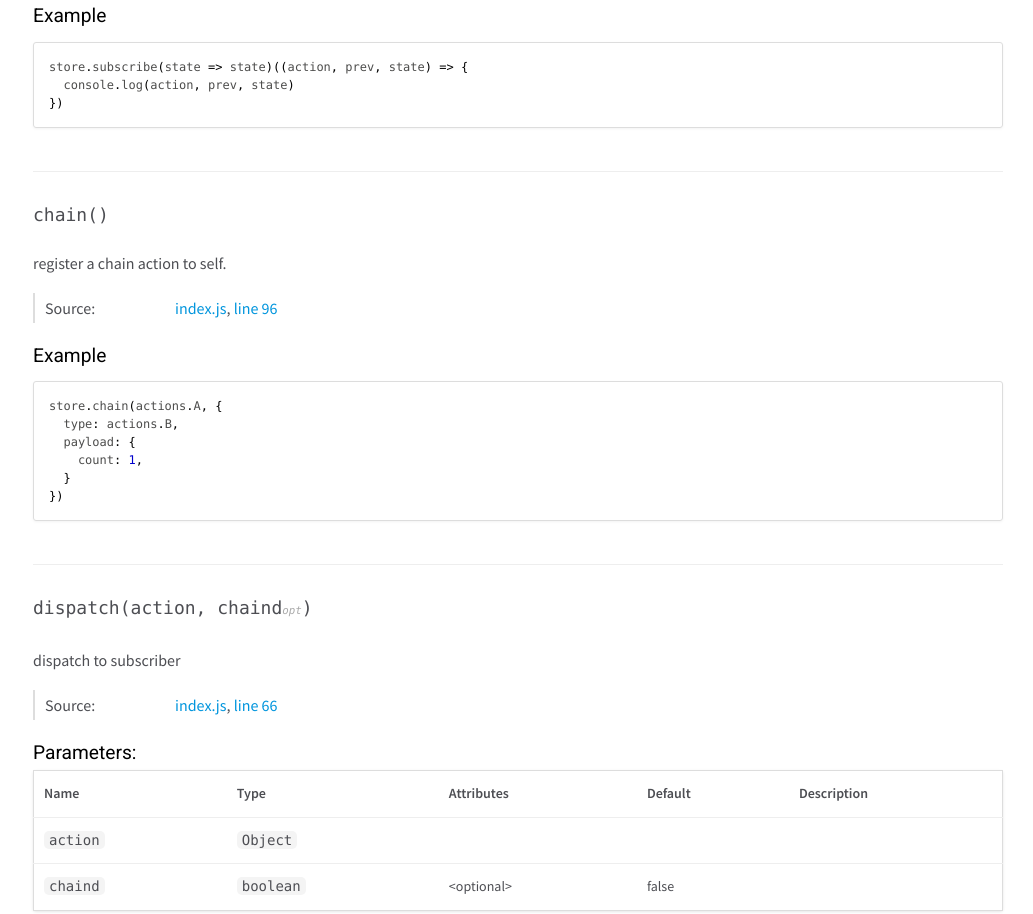
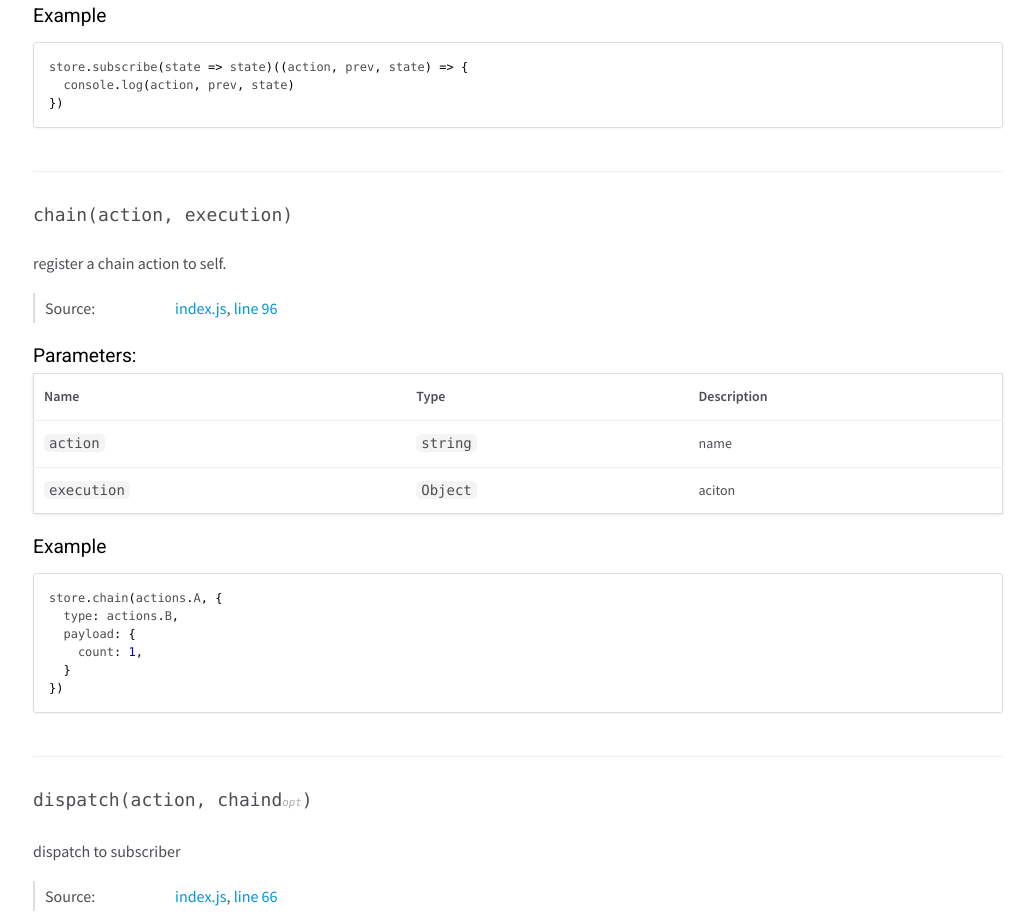
Before and after one commit to MaxMEllon/dispatchable-store, a website: page docs/dispatchable-store/0.0.0/DispatchableStore.html in a window 1280 px wide. Shown: the part 1300-2214 px from the top of the page, without its empty margins (247-1280 px from the left). Drawn offline with nearby package versions, Linux system fonts and the light colour scheme.

Commit message:
Fix typo

```diff
--- a/docs/dispatchable-store/0.0.0/DispatchableStore.html
+++ b/docs/dispatchable-store/0.0.0/DispatchableStore.html
@@ -541,7 +541,7 @@
 
 
 
-    <h4 class="name" id="chain"><span class="type-signature"></span>chain<span class="signature">()</span><span class="type-signature"></span></h4>
+    <h4 class="name" id="chain"><span class="type-signature"></span>chain<span class="signature">(action, execution)</span><span class="type-signature"></span></h4>
 
 
 
@@ -601,6 +601,84 @@
 
 
 
+
+
+    <h5>Parameters:</h5>
+
+
+<table class="params">
+    <thead>
+    <tr>
+
+        <th>Name</th>
+
+
+        <th>Type</th>
+
+
+
+
+
+        <th class="last">Description</th>
+    </tr>
+    </thead>
+
+    <tbody>
+
+
+        <tr>
+
+                <td class="name"><code>action</code></td>
+
+
+            <td class="type">
+
+
+<span class="param-type"><code>string</code></span>
+
+
+
+            </td>
+
+
+
+
+
+            <td class="description last">
+                <p>name</p>
+
+            </td>
+        </tr>
+
+
+
+        <tr>
+
+                <td class="name"><code>execution</code></td>
+
+
+            <td class="type">
+
+
+<span class="param-type"><code>Object</code></span>
+
+
+
+            </td>
+
+
+
+
+
+            <td class="description last">
+                <p>aciton</p>
+
+            </td>
+        </tr>
+
+
+    </tbody>
+</table>
 
 
 
@@ -1110,7 +1188,7 @@
 <br class="clear">
 
 <footer>
-    Generated by <a href="https://github.com/jsdoc3/jsdoc">JSDoc 3.5.5</a> on Tue Dec 12 2017 00:35:09 GMT+0900 (JST) using the Minami theme.
+    Generated by <a href="https://github.com/jsdoc3/jsdoc">JSDoc 3.5.5</a> on Tue Dec 12 2017 00:38:16 GMT+0900 (JST) using the Minami theme.
 </footer>
 
 <script>prettyPrint();</script>
--- a/src/index.js
+++ b/src/index.js
@@ -82,8 +82,8 @@
 
   /**
    * @desc register a chain action to self.
-   * @params {string} action name
-   * @params {Object} execution aciton
+   * @param {string} action name
+   * @param {Object} execution aciton
    * @example
    *
    * store.chain(actions.A, {
```
Also changed, not shown: docs/dispatchable-store/0.0.0/index.html (+1 -1 lines), docs/dispatchable-store/0.0.0/index.js.html (+3 -3 lines).
